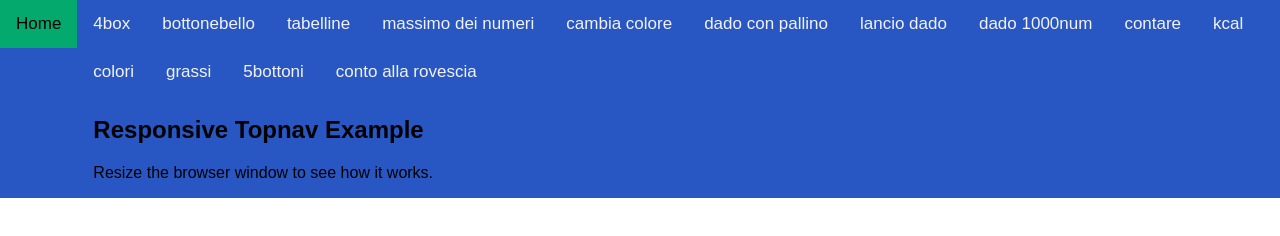
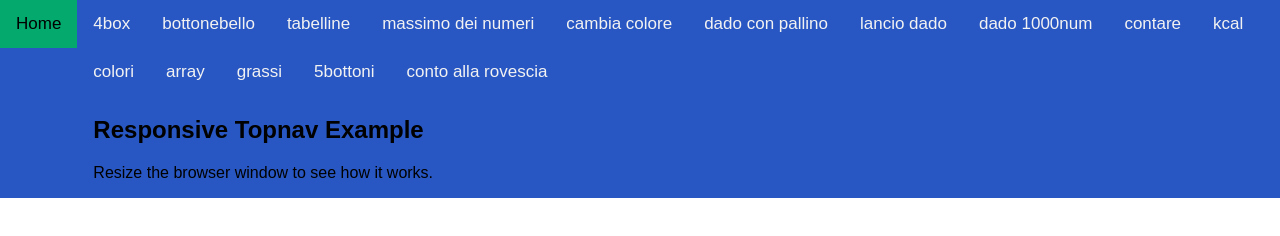
Before and after one commit to FEDERICOMACRINO/federico, a plain HTML site: page index.html in a window 1280 px wide. Drawn offline with Linux system fonts and the light colour scheme.

Commit message:
Update index.html

```diff
--- a/index.html
+++ b/index.html
@@ -80,7 +80,8 @@ body {
    <a href="dado con 1000num.html">dado 1000num</a>
    <a href="contare.html">contare</a>
      <a href="kcal.HTML">kcal</a>
-          <a href="colori.html">colori</a>
+     <a href="colori.html">colori</a>
+     <a href=" array.html">array</a>
       <a href="grassi.html">grassi</a>
   <a href="5bottoni.html">5bottoni</a>
   <a href="conto alla rovescia.html">conto alla rovescia</a>
```
